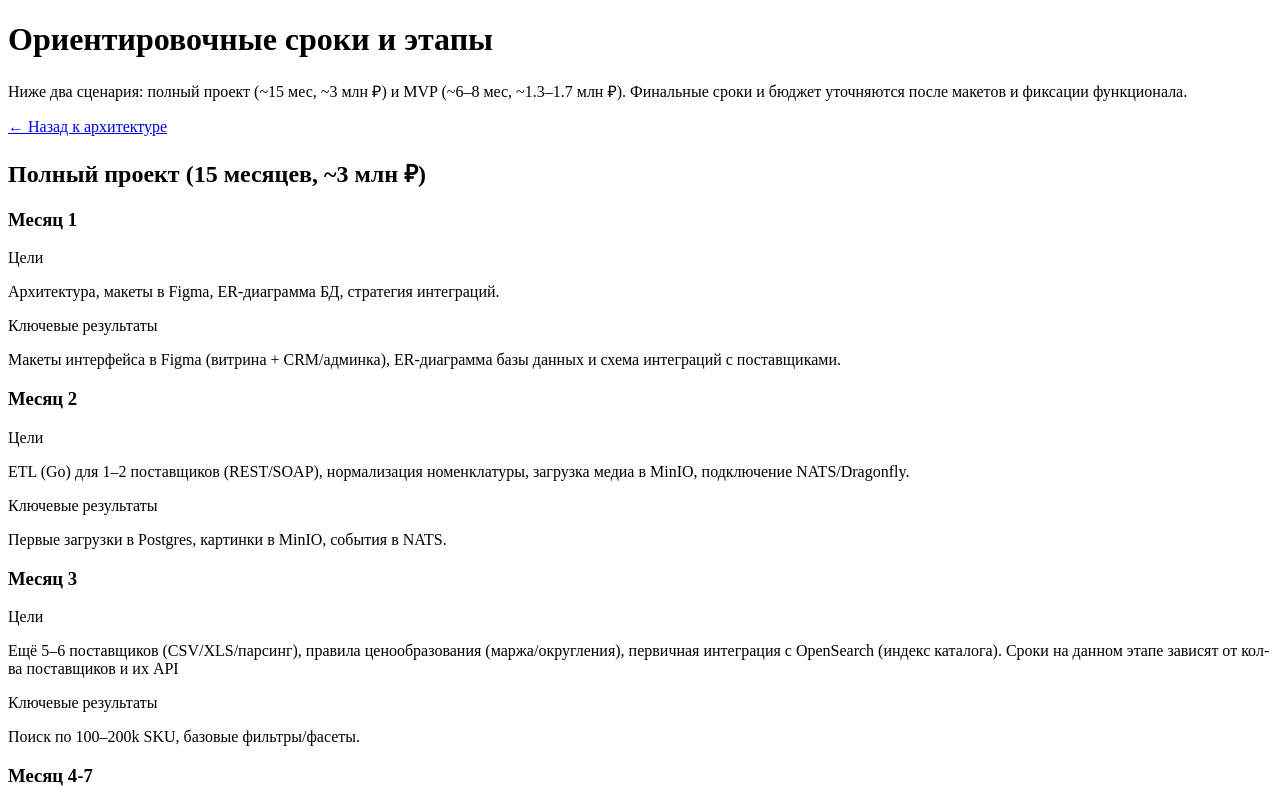
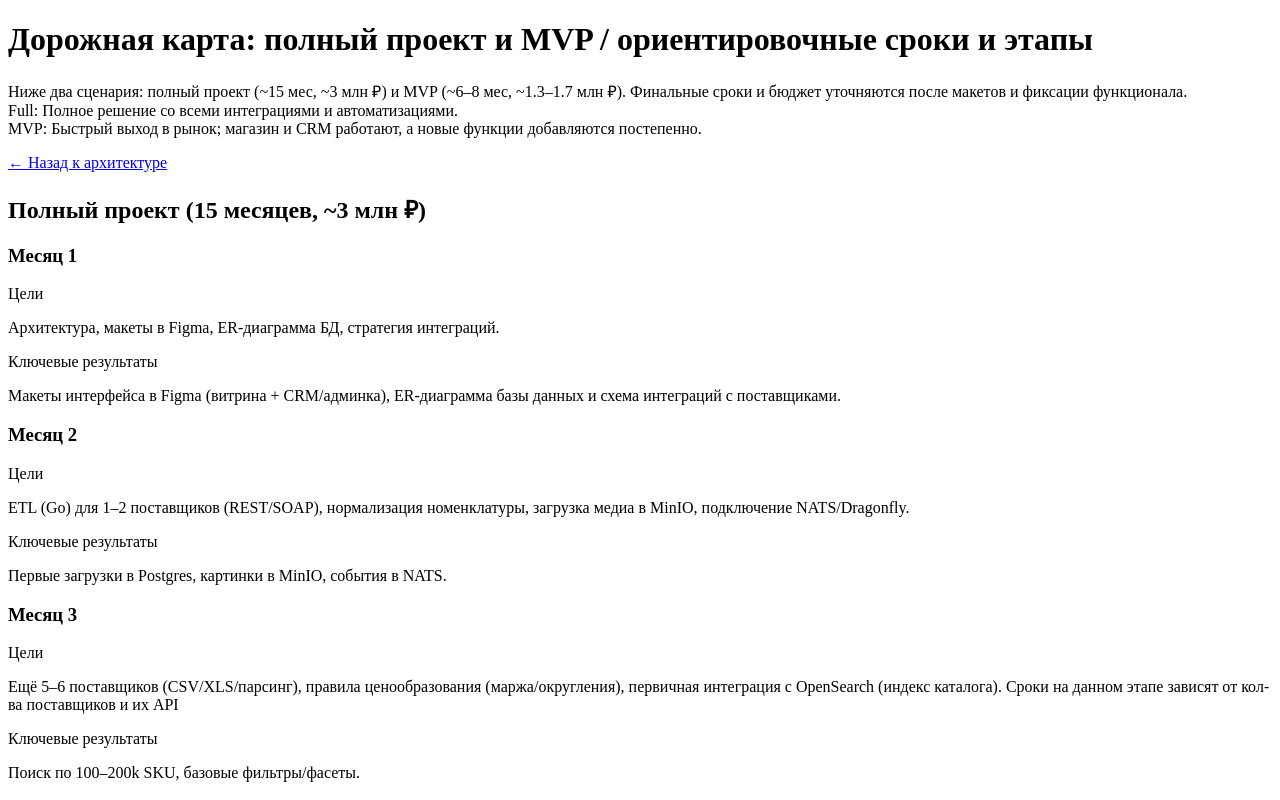
Before and after one commit to sharpprahs/project_architecture_template, a SvelteKit app: page /preliminary_deadlines in a window 1280 px wide. Shown: the top 800 px of the page. Built offline with nearby package versions, Linux system fonts and the light colour scheme.

Commit message:
changed data pd_page

```diff
--- a/src/routes/preliminary_deadlines/+page.svelte
+++ b/src/routes/preliminary_deadlines/+page.svelte
@@ -93,11 +93,13 @@
     <!-- HEADER -->
     <header class="mb-8">
       <h1 class="text-2xl md:text-3xl font-bold tracking-tight">
-        Ориентировочные сроки и этапы
+        Дорожная карта: полный проект и MVP / ориентировочные сроки и этапы
       </h1>
       <p class="text-sm md:text-base text-slate-600 mt-2">
         Ниже два сценария: полный проект (~15 мес, ~3 млн ₽) и MVP (~6–8 мес, ~1.3–1.7 млн ₽).
         Финальные сроки и бюджет уточняются после макетов и фиксации функционала.
+        <br> Full: Полное решение со всеми интеграциями и автоматизациями.
+        <br>MVP: Быстрый выход в рынок; магазин и CRM работают, а новые функции добавляются постепенно.
       </p>
       <a
         href="{base}/"
@@ -214,7 +216,7 @@
     <!-- Блок про платный макетный этап -->
     <div class="mt-10 rounded-2xl border border-indigo-200 bg-white shadow-sm p-5">
       <h2 class="text-lg font-semibold text-slate-700 mb-2">
-        Этап проектирования макета/архитектуры (фиксированная цена и короткий срок)
+        1 Шаг: Этап проектирования макета/архитектуры (фиксированная цена и короткий срок)
       </h2>
       <p class="text-sm text-slate-700 mb-3">
         <strong>Что будет сделано:</strong> макеты в Figma (витрина + CRM/админка),
```
